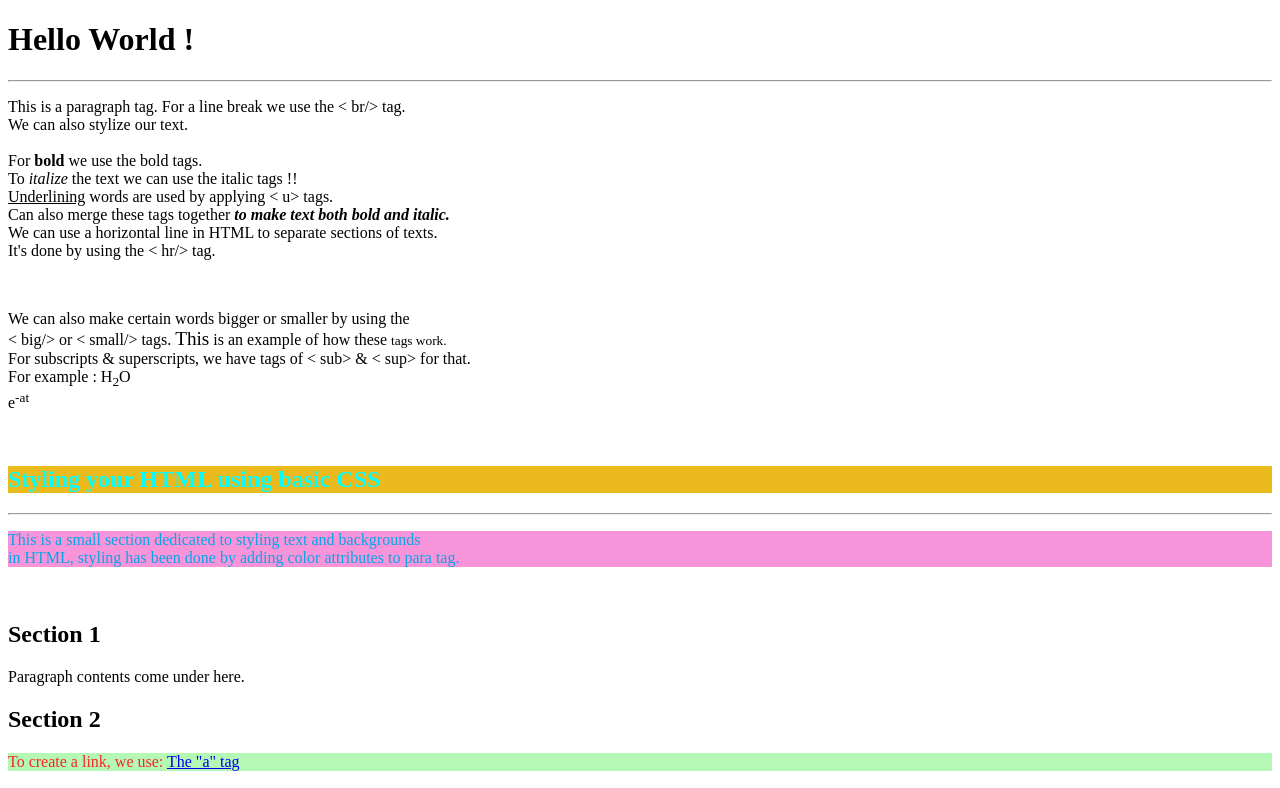
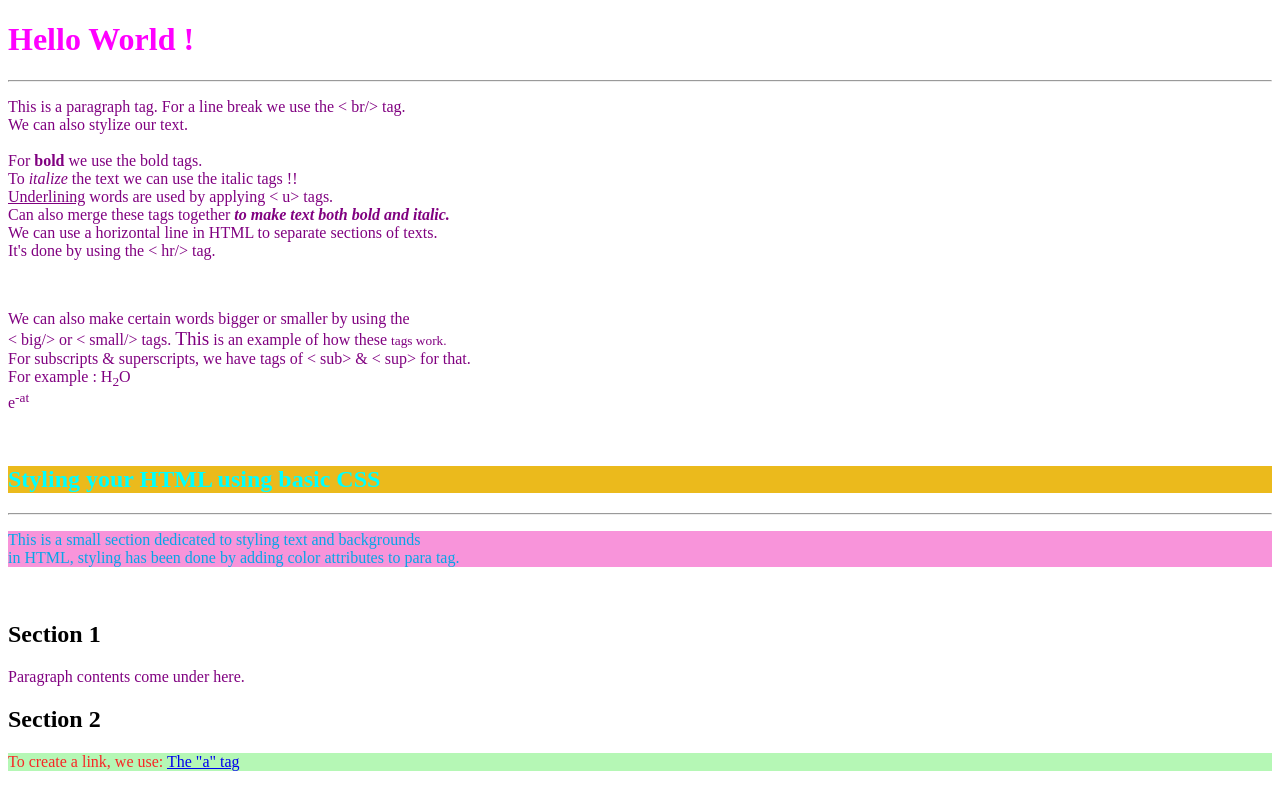
Before and after one commit to AlexJMercer/Web-Development-PlayGround, a plain HTML site: page Intro.html in a window 1280 px wide. Shown: the top 788 px of the page. Drawn offline with Linux system fonts and the light colour scheme; a script that the page names is missing.

Commit message:
CSS elements first commit

```diff
--- a/Intro.html
+++ b/Intro.html
@@ -11,7 +11,15 @@
     <title>Playground</title>
 </head>
 <body>
-    <h1>Hello World !</h1>
+    <style>
+        p{
+            color:purple;
+        }
+        h2{
+
+        }
+    </style>
+    <h1 style="color: rgb(255, 0, 255);">Hello World !</h1>
     <hr/>
     <p>
         This is a paragraph tag. For a line break we use the < br/> tag. <br/>
```
